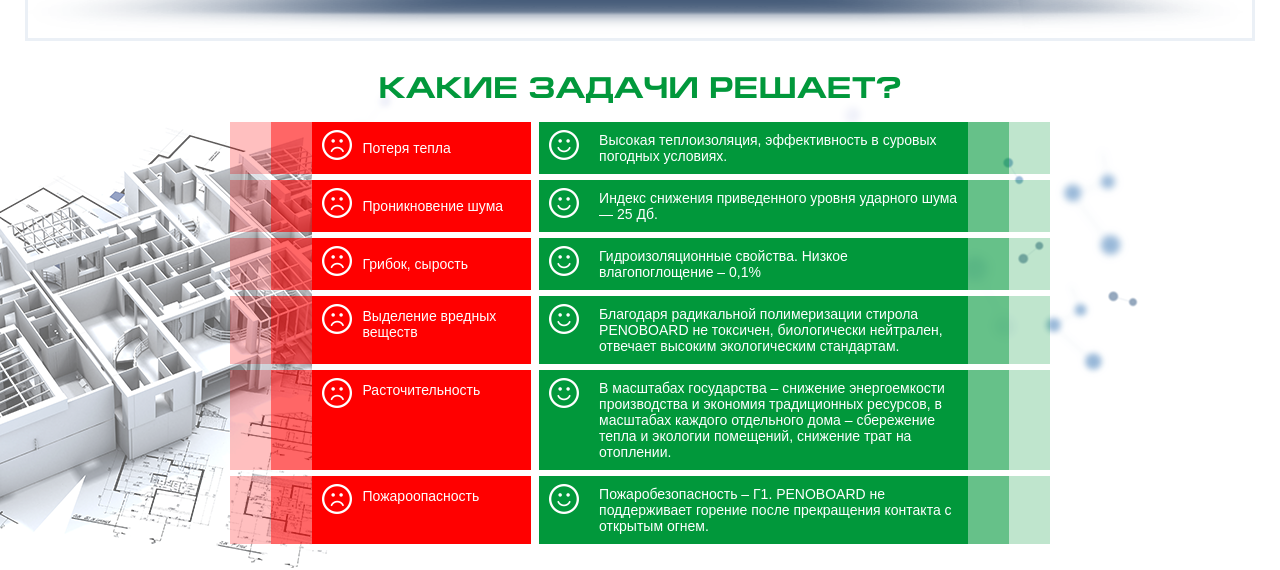
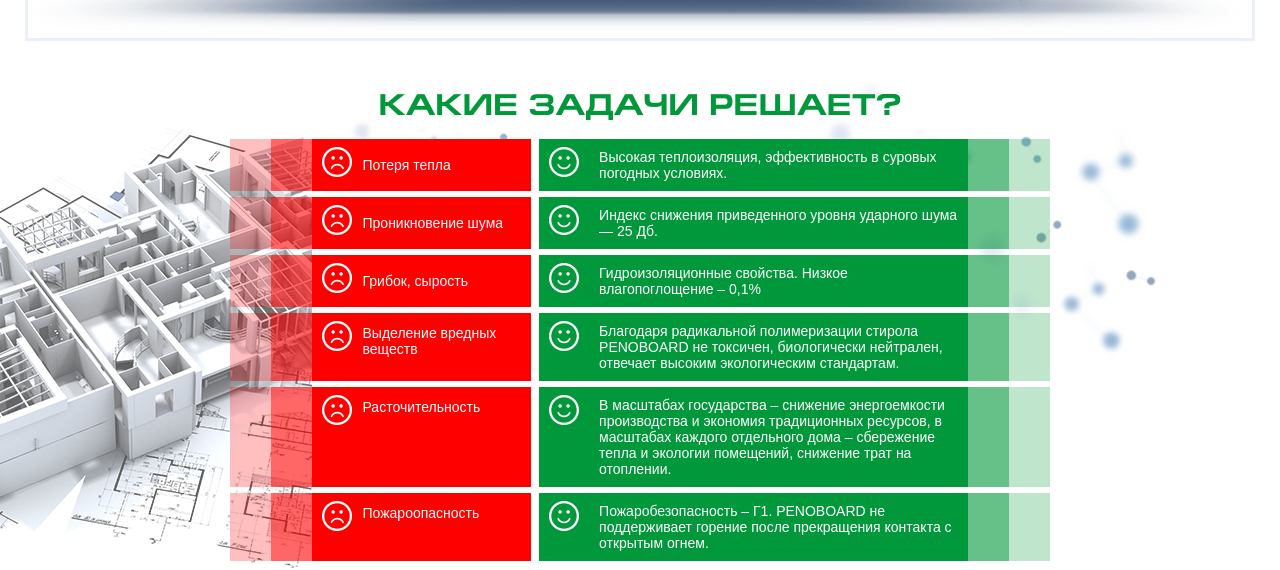
Before and after one commit to coffee347/k18-exam, a plain HTML site: page index.html in a window 1280 px wide. Shown: the part 3117-3687 px from the top of the page. Drawn offline with nearby package versions, Linux system fonts and the light colour scheme.

Commit message:
ver 1.11

```diff
--- a/css/maincss.css
+++ b/css/maincss.css
@@ -857,7 +857,7 @@
   min-height: 502px;
   width: auto;
   background: url("../images/section-5-background-left.png") no-repeat, url("../images/section-5-background-right.png") no-repeat;
-  background-position: left center, 85% 10%;
+  background-position: left center, 86.9% 0%;
   position: relative;
   z-index: 0;
 }
@@ -865,7 +865,7 @@
 .section-5-top {
   font-family: EuropeExtBold, sans-serif;
   text-align: center;
-  padding-top: 0%;
+  padding-top: 1.3%;
   padding-bottom: 1.3%;
   width: auto;
   height: auto;
```
